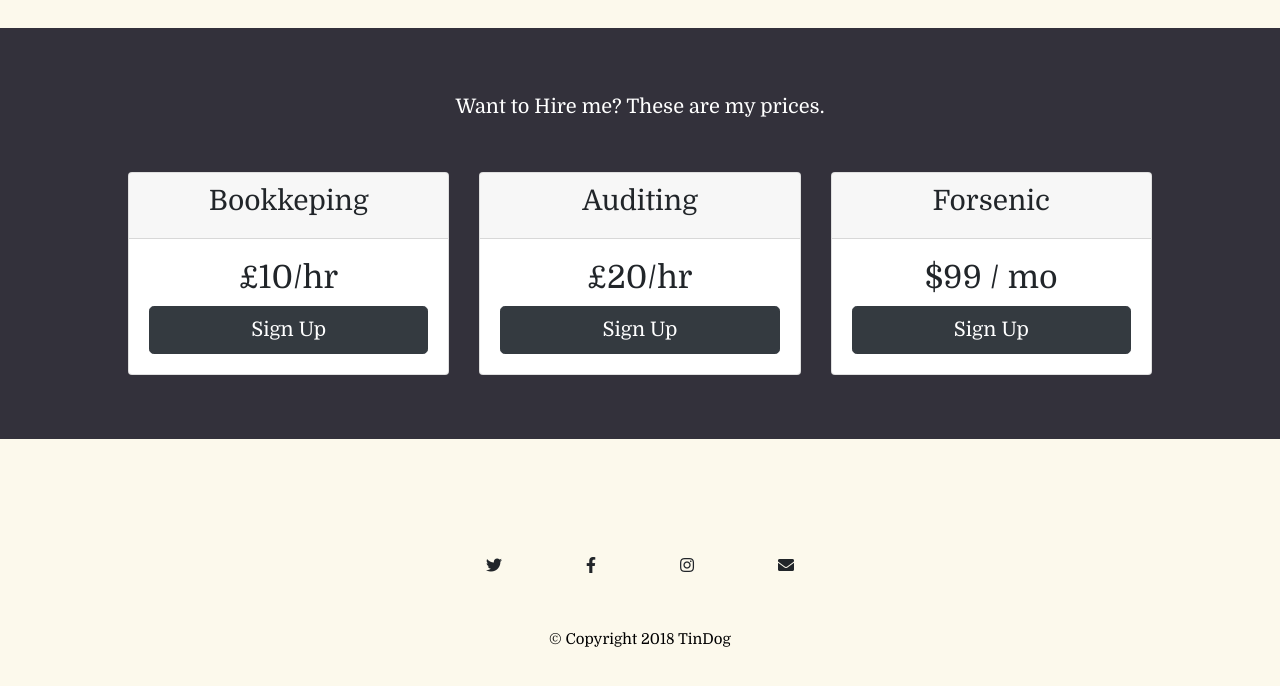
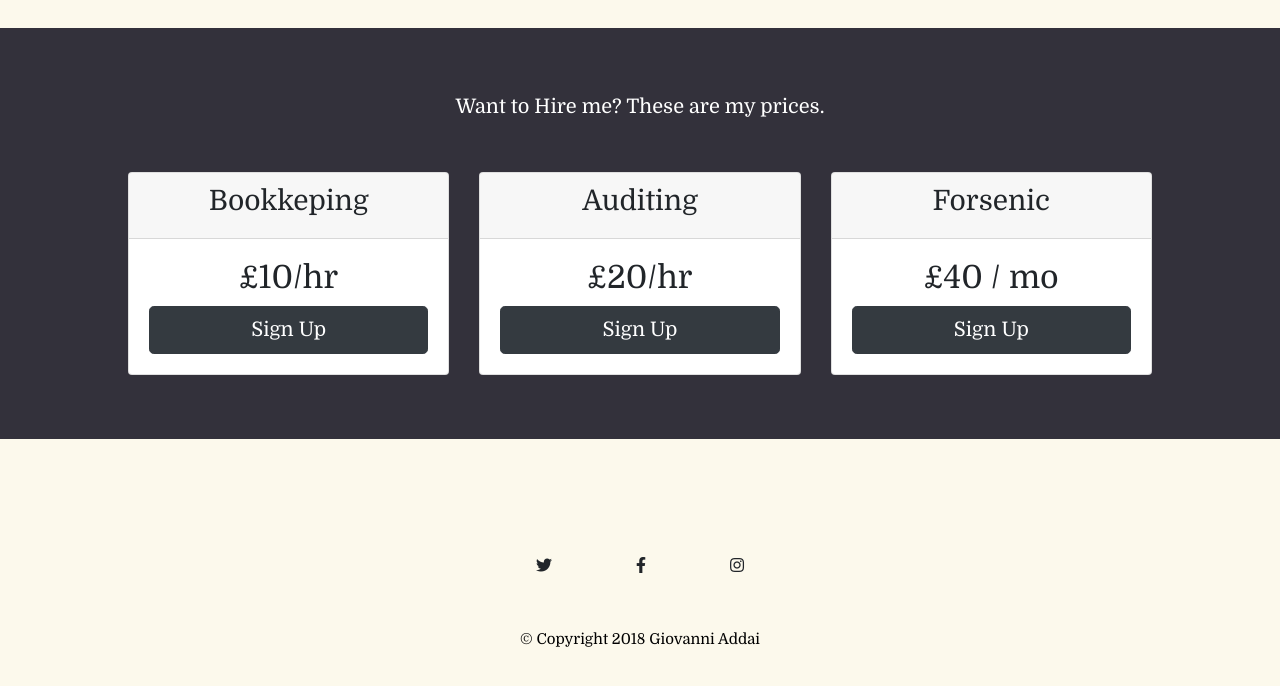
Before and after one commit to RIklum/Giovanni-Addai, a plain HTML site: page index.html in a window 1280 px wide. Shown: the part 1072-1758 px from the top of the page. Drawn offline with nearby package versions, Linux system fonts and the light colour scheme.

Commit message:
Update index.html

```diff
--- a/index.html
+++ b/index.html
@@ -129,7 +129,7 @@
 
       </div>
       <div class="card-body">
-        <h2>$99 / mo</h2>
+        <h2>£40 / mo</h2>
 
         <button type="button" class="btn btn-block btn-dark btn-lg">Sign Up</button>
 
@@ -151,12 +151,10 @@
       <div class="icon1">
         <i class="fab fa-instagram"></i>
       </div>
-      <div class="icon1">
-        <i class="fas fa-envelope"></i>
-      </div>
 
 
-      <p class="copyright">© Copyright 2018 TinDog</p>
+
+      <p class="copyright">© Copyright 2018 Giovanni Addai</p>
 
 </section>
 
```
